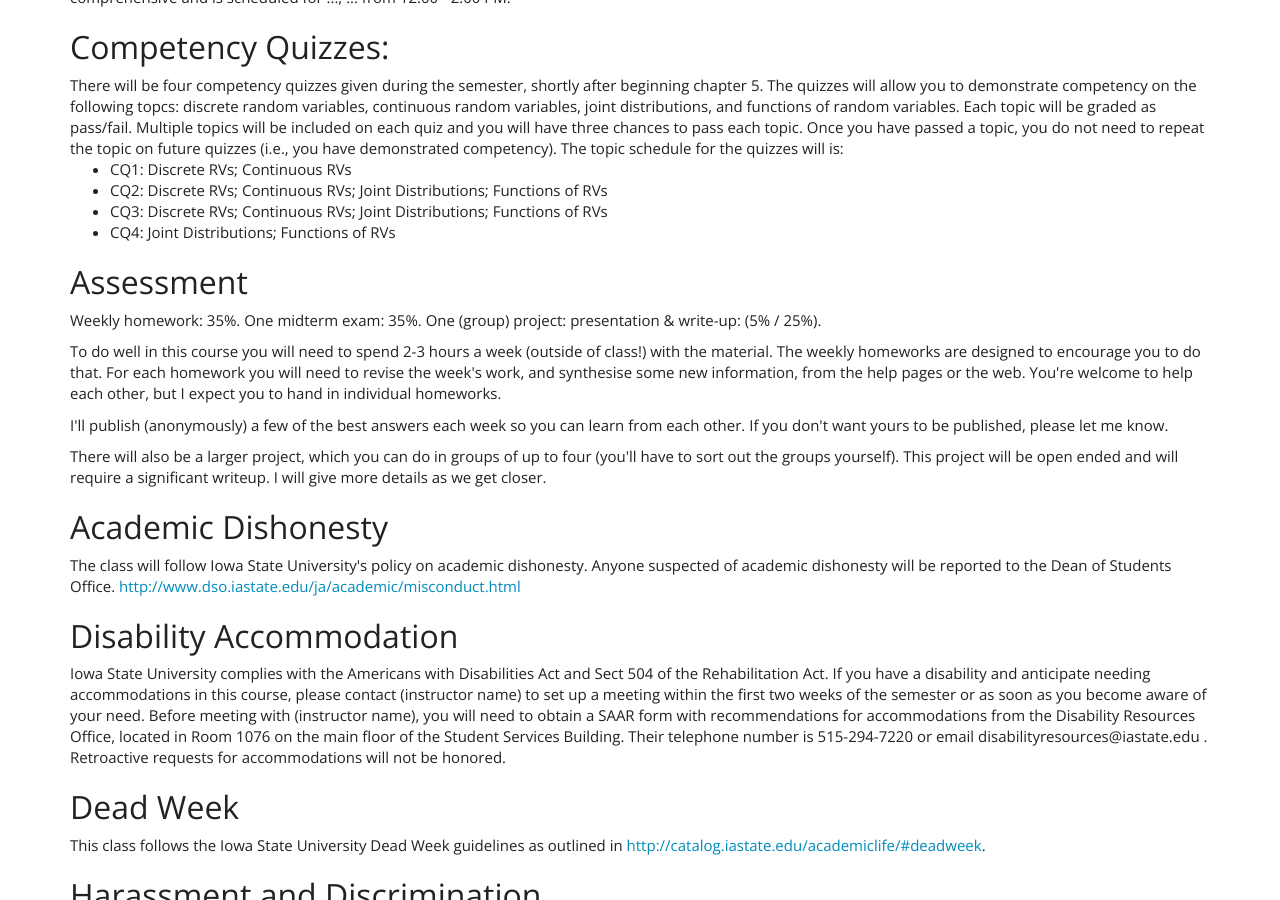
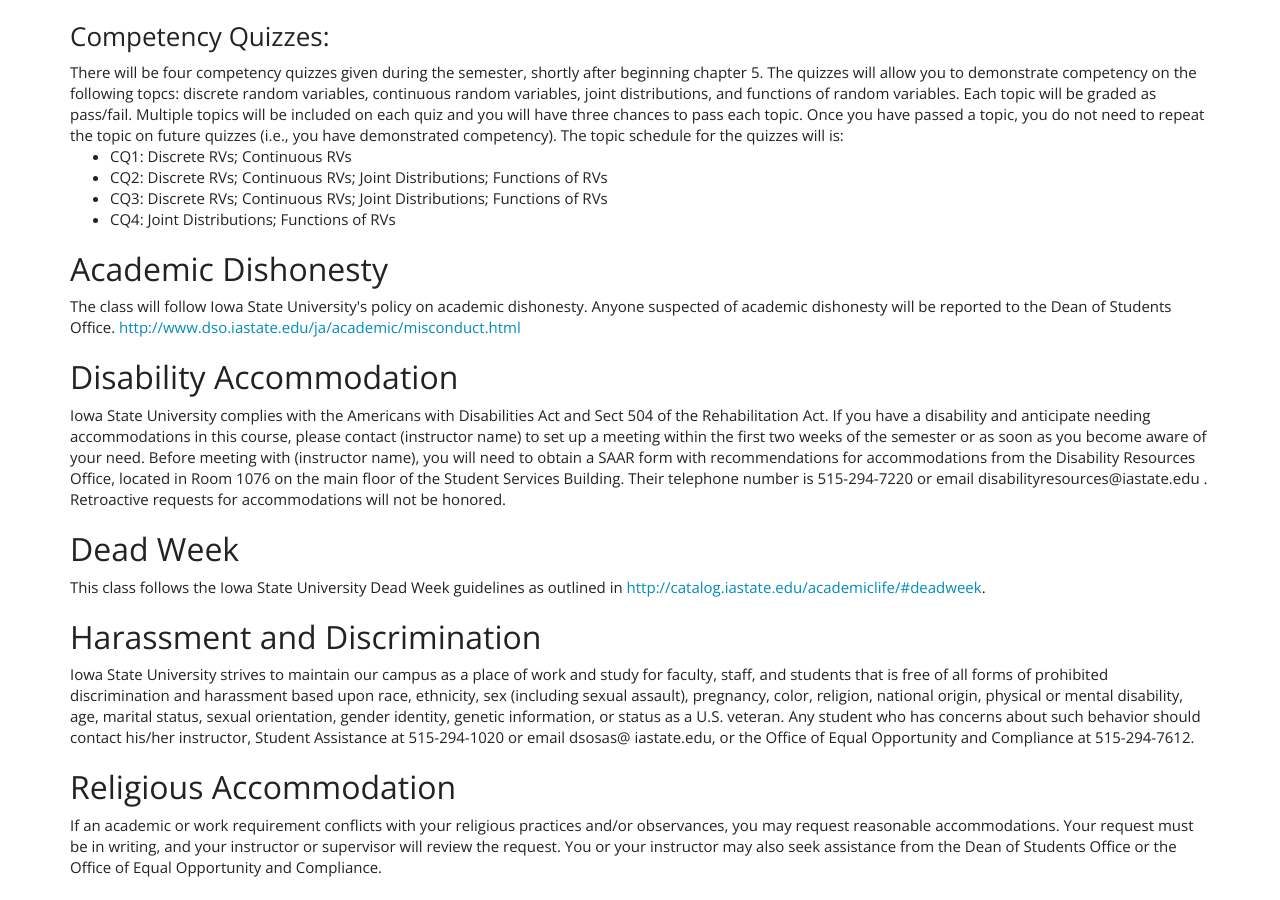
Before and after one commit to ashirazist/stat305.github.io, a Jekyll site: the page built from syllabus.html, in a window 1280 px wide and 900 px high, scrolled down 1249 px. Built offline with Jekyll 4.4.1, drawn with Linux system fonts in a browser that asks for light colours.

Commit message:
update syllabus

```diff
--- a/syllabus.html
+++ b/syllabus.html
@@ -14,16 +14,16 @@
 
 <h2>Learning outcomes:</h2>
 
-<ul>
-	<h4>By the end of this course, students should learn basic concepts of statistics and probability to solve problems arising in engineering applications.</h4>
 
-</ul>
+<h4>By the end of this course, students should learn basic concepts of statistics and probability to solve problems arising in engineering applications.</h4>
+
+
 
 <h2>Required Text:</h2>
 
-<ul>
-	<li>Basic Engineering Data Collection and Analysis by Stephen B. Vardeman and J. Marcus Jobe (ISBN 0-534-36957-X)</li>
-</ul>
+<h4>
+Basic Engineering Data Collection and Analysis by Stephen B. Vardeman and J. Marcus Jobe (ISBN 0-534-36957-X)
+</h4>
 
 
 <h3>Instructor:</h3>
@@ -60,10 +60,10 @@
 <h3>Homework:</h3>
 Most weeks, homework will be assigned to be collected the following week in class. To accomodate unexpected events that may impact students ability to complete this assignments on time I will drop the lowest of the homework grades from the overall average.
 
-<h2>Exams:</h2>
+<h3>Exams:</h3>
 There will be two semester exams and a comprehensive final. The semester exams will be given during the lecture period and will be closed book. The final exam is comprehensive and is scheduled for ..., ... from 12:00 - 2:00 PM.
 
-<h2>Competency Quizzes:</h2>
+<h3>Competency Quizzes:</h3>
 There will be four competency quizzes given during the semester, shortly after beginning chapter 5.
 The quizzes will allow you to demonstrate competency on the following topcs: discrete random variables, continuous random variables, joint distributions, and functions of random variables.
 Each topic will be graded as pass/fail.
@@ -78,16 +78,6 @@
 </ul>
 
 
-<h2>Assessment</h2>
-
-<p>Weekly homework: 35%.  One midterm exam: 35%. One (group) project: presentation &amp; write-up: (5% / 25%).  </p>
-
-<p>To do well in this course you will need to spend 2-3 hours a week
-(outside of class!) with the material. The weekly homeworks are designed to encourage you to do that.  For each homework you will need to revise the week's work, and synthesise some new information, from the help pages or the web.  You're welcome to help each other, but I expect you to hand in individual homeworks.  </p>
-
-<p>I'll publish (anonymously) a few of the best answers each week so you can learn from each other.  If you don't want yours to be published, please let me know.</p>
-
-<p>There will also be a larger project, which you can do in groups of up to four (you'll have to sort out the groups yourself).  This project will be open ended and will require a significant writeup.  I will give more details as we get closer.</p>
 
 <h2>Academic Dishonesty</h2>
 
```
